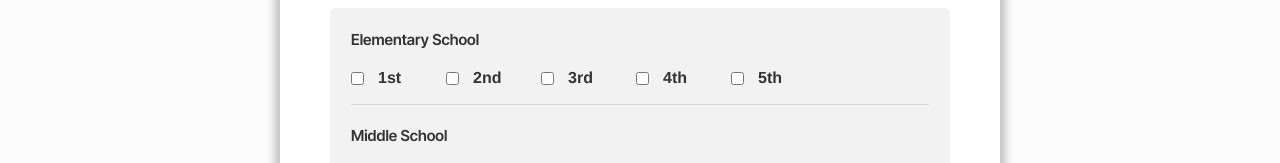
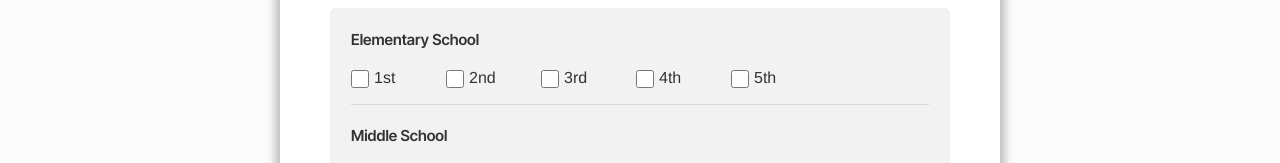
Before and after one commit to JoleneKearse/lessonLinks, a React (Vite) app in the folder client/: page /request in a window 1280 px wide. Shown: the part 781-944 px from the top of the page. Built offline with nearby package versions, Linux system fonts and the light colour scheme.

Commit message:
Add minor improvements to the checkbox part of the form

```diff
--- a/client/src/components/Form/Form.css
+++ b/client/src/components/Form/Form.css
@@ -560,15 +560,25 @@ label + .field-helper-text,
 .grade-checkbox {
   display: flex;
   align-items: center;
-  gap: 4px;
-  font-weight: normal;
+  font-weight: 400; /* Lighter text weight */
   min-width: 80px;
 }
 
-/* Make the checkbox label explicitly not bold */
-.grade-checkbox span,
-.grade-checkbox {
-  font-weight: 400; /* Normal weight */
+/* Add proper spacing between checkbox and text */
+.grade-checkbox input[type="checkbox"] {
+  margin-right: 4px; /* Space between checkbox and text */
+}
+
+/* More specific targeting for grade group items */
+.grades-fieldset .grade-group label {
+  font-weight: 400; /* Ensure the text is lighter */
+}
+
+/* Make checkboxes larger */
+.grade-checkbox input[type="checkbox"] {
+  width: 18px;
+  height: 18px;
+  margin-right: 5px; /* Maintain the space between checkbox and text */
 }
 
 @media (max-width: 600px) {
```
